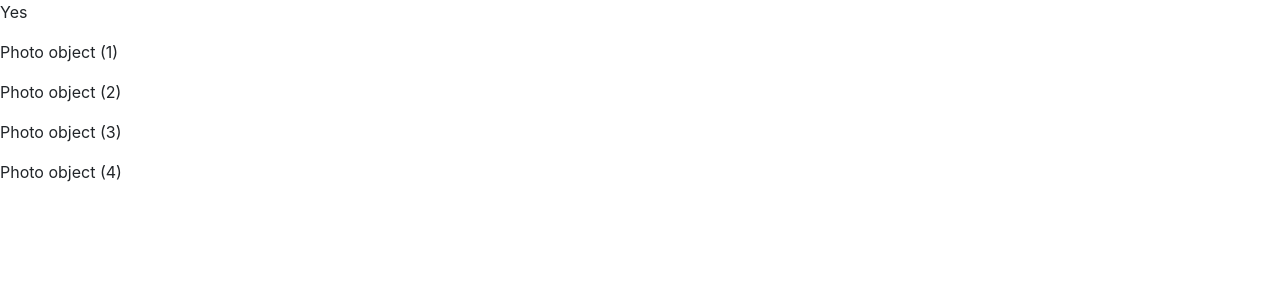
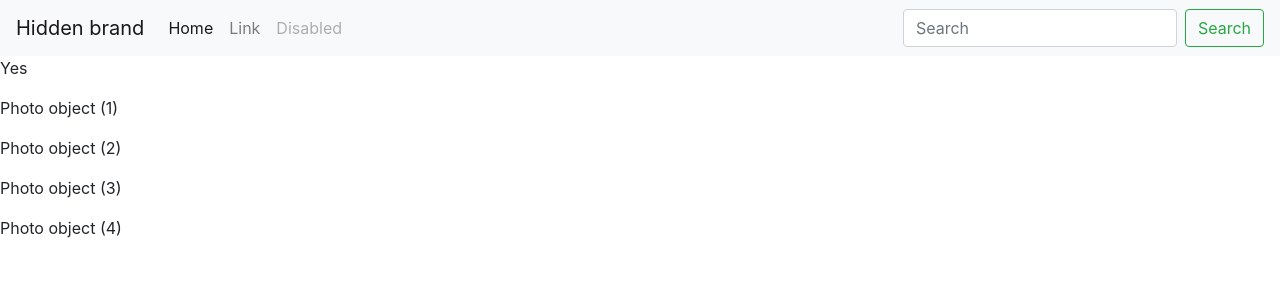
Before and after one commit to dancan-sandys/Instagram-clone, a Django app: template myInstagram/templates/photos.html in a window 1280 px wide. Shown: the top 300 px of the page. Run offline with Django 3.2, Linux system fonts and the light colour scheme; the template is opened without the code that fills it: values that come from a table or form of the project are taken from there, others are empty; data comes from the database, SQL or seed files in the repository; some libraries are stand-ins or nearby versions.

Commit message:
add the navbar

```diff
--- a/myInstagram/templates/base.html
+++ b/myInstagram/templates/base.html
@@ -11,6 +11,11 @@
     <link rel="stylesheet" href="../static/bootstrap.css">
     {%endblock%}
 
+    {% block navbar %}
+
+    {%include 'navbar.html'%}
+    {%endblock%}
+
     {%block content%}{%endblock%}
 
 
--- a/myInstagram/templates/navbar.html
+++ b/myInstagram/templates/navbar.html
@@ -0,0 +1,23 @@
+<nav class="navbar navbar-expand-lg navbar-light bg-light">
+    <button class="navbar-toggler" type="button" data-toggle="collapse" data-target="#navbarTogglerDemo01" aria-controls="navbarTogglerDemo01" aria-expanded="false" aria-label="Toggle navigation">
+      <span class="navbar-toggler-icon"></span>
+    </button>
+    <div class="collapse navbar-collapse" id="navbarTogglerDemo01">
+      <a class="navbar-brand" href="#">Hidden brand</a>
+      <ul class="navbar-nav mr-auto mt-2 mt-lg-0">
+        <li class="nav-item active">
+          <a class="nav-link" href="#">Home <span class="sr-only">(current)</span></a>
+        </li>
+        <li class="nav-item">
+          <a class="nav-link" href="#">Link</a>
+        </li>
+        <li class="nav-item">
+          <a class="nav-link disabled" href="#" tabindex="-1" aria-disabled="true">Disabled</a>
+        </li>
+      </ul>
+      <form class="form-inline my-2 my-lg-0">
+        <input class="form-control mr-sm-2" type="search" placeholder="Search" aria-label="Search">
+        <button class="btn btn-outline-success my-2 my-sm-0" type="submit">Search</button>
+      </form>
+    </div>
+  </nav>
--- a/myInstagram/urls.py
+++ b/myInstagram/urls.py
@@ -3,6 +3,6 @@ from . import views
 
 urlpatterns = [
     url(r'^search/$', views.search,  name ='search'),
-    url(r'^photos/$' , views.photos, name='photos'),
+    url(r'' , views.photos, name='photos'),
 
 ]
```
